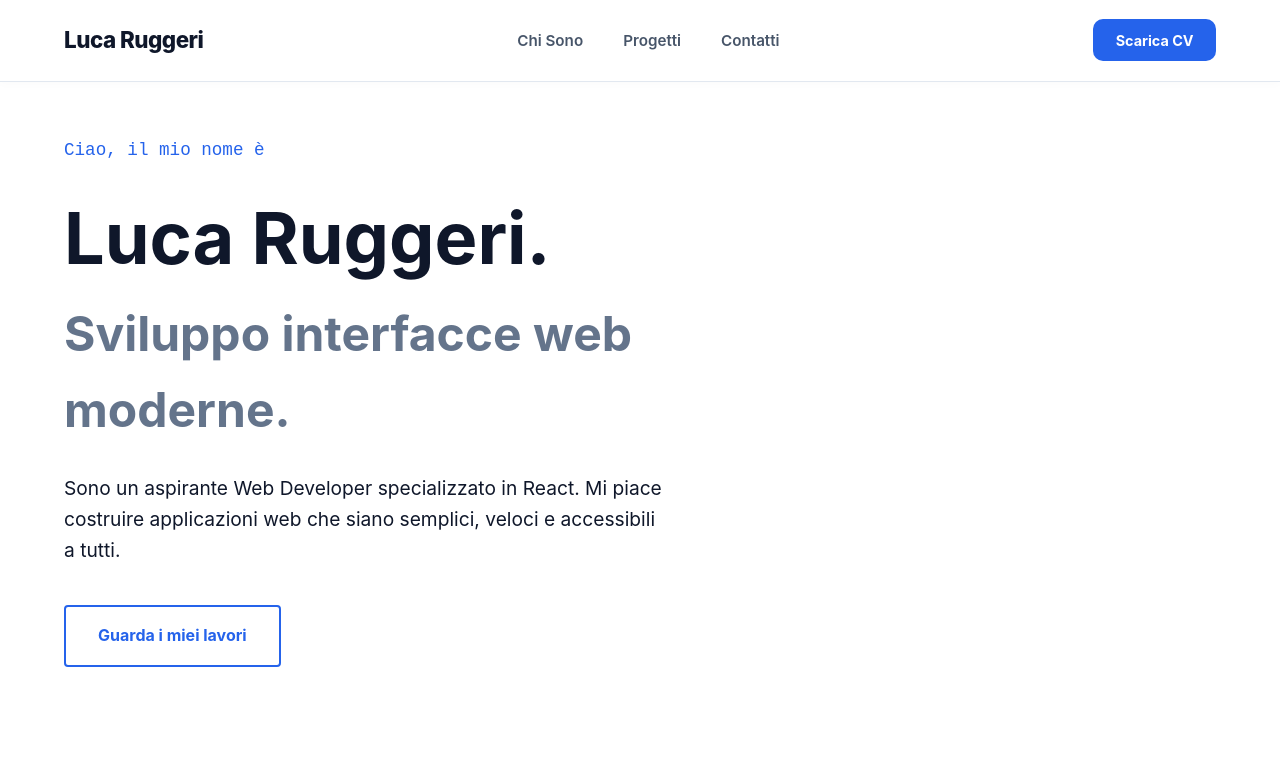
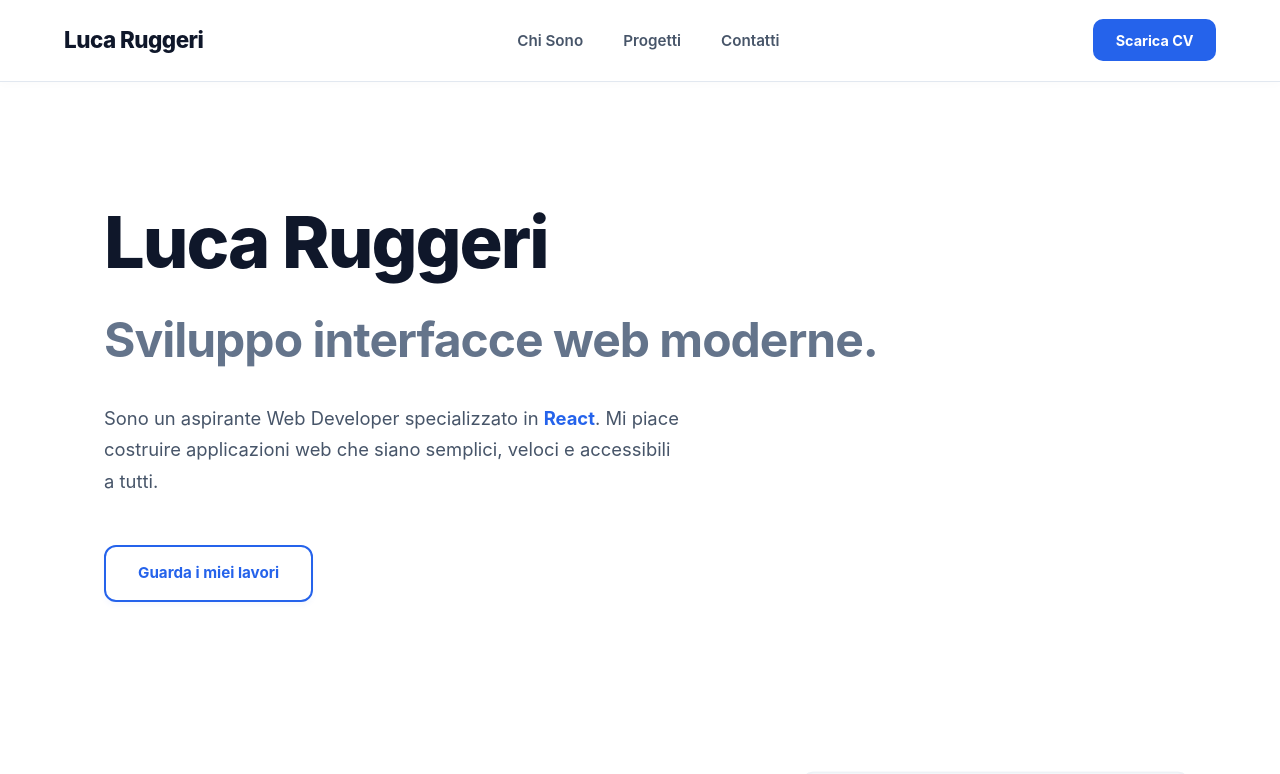
Before and after one commit to LucaRuggeri5/sito-personale-luca-ruggeri, a React (Vite) app: page / in a window 1280 px wide. Shown: the top 774 px of the page. Built offline with nearby package versions, Linux system fonts and the light colour scheme; no server answers; the database is empty.

Commit message:
revisione hero

```diff
--- a/src/components/Hero/Hero.css
+++ b/src/components/Hero/Hero.css
@@ -3,52 +3,79 @@
 .hero-container {
   display: flex;
   flex-direction: column;
-  justify-content: center; /* Centra il contenuto verticalmente */
-  min-height: 80vh; /* Occupa l'80% dell'altezza dello schermo */
+  justify-content: center;
+  /* Calcoliamo l'altezza togliendo lo spazio stimato della navbar fissa
+     per evitare scroll innaturali appena si apre il sito */
+  min-height: calc(85vh - 70px);
   padding: 0 5%;
+  max-width: 1200px;
+  margin: 0 auto;
 }
 
 .hero-content {
-  max-width: 800px; /* Evita che il testo diventi troppo largo su schermi grandi */
-}
-
-.hero-greeting {
-  color: var(--primary-color); /* Usiamo il blu definito in index.css */
-  font-family: monospace; /* Un font stile "codice" per un tocco da dev */
-  font-size: 1.1rem;
+  max-width: 800px;
+  /* Una leggera animazione iniziale nativa quando la pagina si carica */
+  animation: fadeInHero 1s ease-out;
 }
 
 .hero-title {
-  font-size: clamp(2.5rem, 8vw, 4.5rem); /* Dimensione fluida: si adatta allo schermo */
+  font-size: clamp(2.5rem, 7vw, 4.5rem);
   color: var(--text-color);
-  margin-top: 1rem;
+  font-weight: 850; /* Testo più bold di forte impatto visivo */
+  letter-spacing: -2px; /* Stringiamo le lettere per un look tipico dei siti tech moderni */
+  margin-top: 0.8rem;
+  margin-bottom: 0.2rem;
 }
 
 .hero-subtitle {
   font-size: clamp(1.8rem, 5vw, 3rem);
-  color: #64748b; /* Un grigio ardesia per dare meno importanza rispetto al nome */
+  color: #64748b; /* Grigio ardesia coordinato */
+  font-weight: 700;
+  letter-spacing: -1px;
   margin-bottom: 1.5rem;
 }
 
 .hero-description {
-  font-size: 1.2rem;
-  max-width: 600px;
-  margin-bottom: 2.5rem;
+  color: #475569; /* Colore più morbido rispetto al nero puro, riposante per gli occhi */
+  font-size: clamp(1rem, 3vw, 1.15rem);
+  line-height: 1.7;
+  max-width: 580px;
+  margin-bottom: 3rem;
 }
 
+.hero-description strong {
+  color: var(--primary-color); /* Evidenzia React con il tuo colore primario */
+}
+
+/* BOTTONE HERO PRINCIPALE */
 .btn-primary {
-  display: inline-block; /* Serve per far funzionare padding e margini su un tag <a> */
+  display: inline-block;
   background-color: transparent;
   color: var(--primary-color);
   border: 2px solid var(--primary-color);
-  padding: 1rem 2rem;
-  border-radius: 4px;
-  font-weight: bold;
-  transition: all 0.3s ease; /* Effetto morbido per l'hover */
+  padding: 0.9rem 2rem;
+  border-radius: 12px; /* Arrotondato coerente con le card e la navbar */
+  font-weight: 700;
+  font-size: 0.95rem;
+  transition: all 0.3s cubic-bezier(0.4, 0, 0.2, 1);
+  box-shadow: 0 4px 6px -1px rgba(37, 99, 235, 0.05);
 }
 
-/* Effetto al passaggio del mouse: invertiamo i colori */
 .btn-primary:hover {
   background-color: var(--primary-color);
   color: white;
+  transform: translateY(-2px); /* Effetto levitazione coordinato */
+  box-shadow: 0 10px 20px rgba(37, 99, 235, 0.15);
 }
+
+/* Animazione di ingresso per dare l'effetto "caricamento fluido" immediato */
+@keyframes fadeInHero {
+  from {
+    opacity: 0;
+    transform: translateY(15px);
+  }
+  to {
+    opacity: 1;
+    transform: translateY(0);
+  }
+}
--- a/src/components/Hero/Hero.jsx
+++ b/src/components/Hero/Hero.jsx
@@ -1,28 +1,23 @@
 import React from 'react';
-import './Hero.css'; // Importiamo lo stile specifico per la Hero
+import './Hero.css';
 
 const Hero = () => {
   return (
     <section className="hero-container">
       <div className="hero-content">
-        {/* Usiamo uno span per un piccolo saluto colorato */}
-        <span className="hero-greeting">Ciao, il mio nome è</span>
 
-        {/* Il titolo principale deve essere un h1 (unico per pagina) */}
-        <h1 className="hero-title">Luca Ruggeri.</h1>
-
-        {/* Un titolo secondario per il tuo ruolo */}
+        <h1 className="hero-title">Luca Ruggeri</h1>
         <h2 className="hero-subtitle">Sviluppo interfacce web moderne.</h2>
 
-        {/* Una breve descrizione del tuo obiettivo */}
         <p className="hero-description">
-          Sono un aspirante Web Developer specializzato in React.
+          Sono un aspirante Web Developer specializzato in <strong>React</strong>.
           Mi piace costruire applicazioni web che siano semplici, veloci e accessibili a tutti.
         </p>
 
-        {/* Bottone per scorrere ai progetti */}
         <div className="hero-buttons">
-          <a href="#progetti" className="btn-primary">Guarda i miei lavori</a>
+          <a href="#progetti" className="btn-primary">
+            Guarda i miei lavori
+          </a>
         </div>
       </div>
     </section>
```
